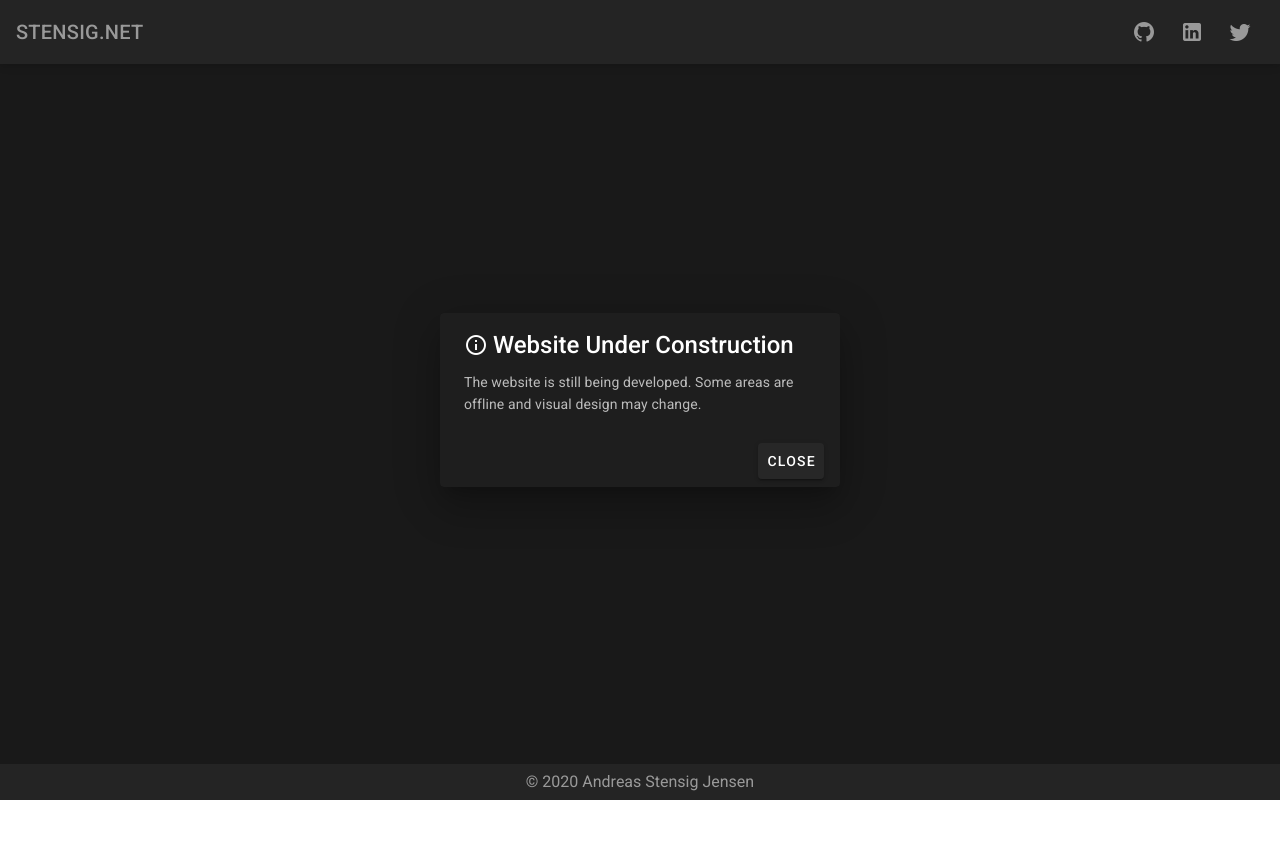
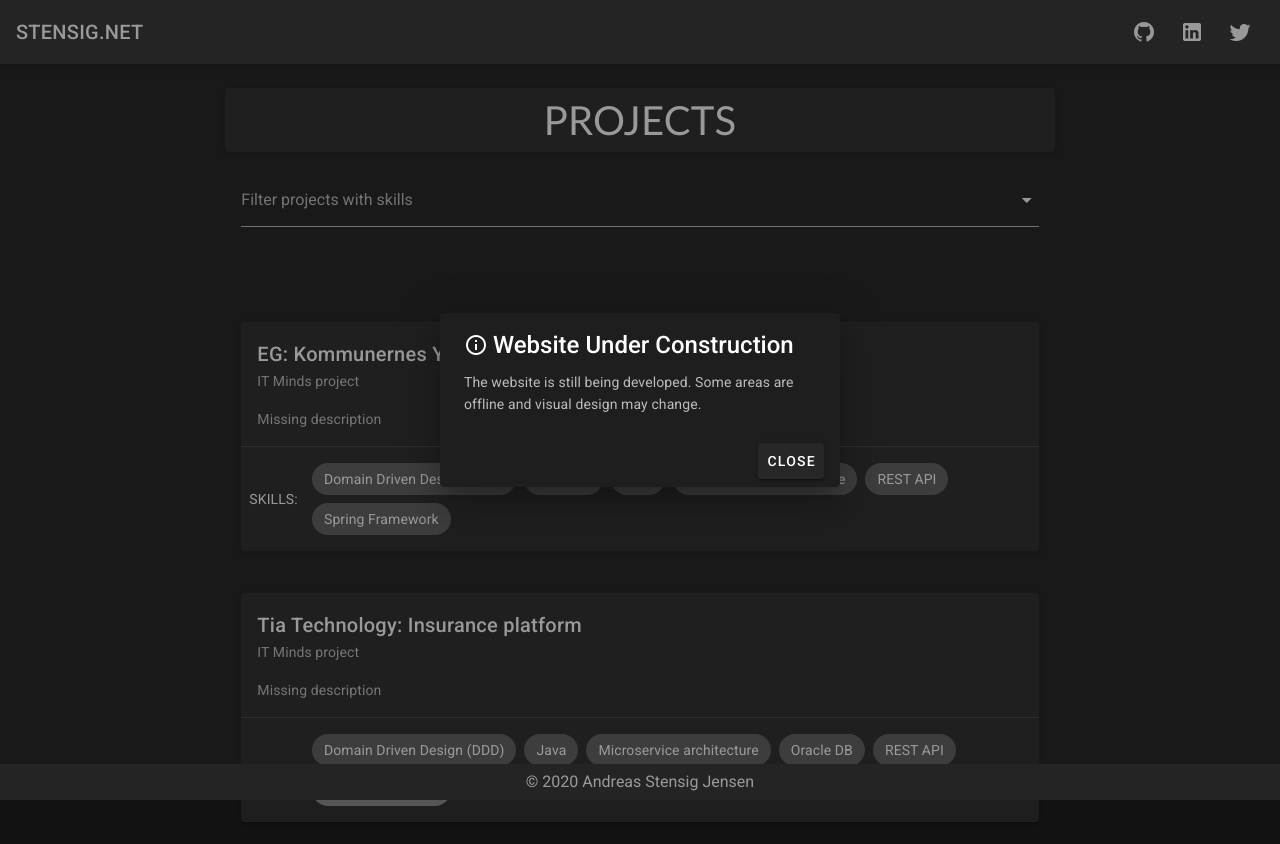
Before and after one commit to denDAY04/denDAY04.github.io, a Vue app: page /#/projects in a window 1280 px wide. Shown: the top 844 px of the page. Before the commit the page ends 800 px from the top, so only its background shows below. Built offline with nearby package versions, Linux system fonts and the light colour scheme.

Commit message:
Functional projects page

```diff
--- /dev/null
+++ b/public/data/projects.json
@@ -0,0 +1,14 @@
+[
+  {
+    "title": "EG: Kommunernes Ydelsessystem (KY)",
+    "description": "Missing description",
+    "skills": ["Java", "Spring Framework", "Microservice architecture", "REST API", "IBM DB2", "Domain Driven Design (DDD)"],
+    "affiliate": "IT Minds"
+  },
+  {
+    "title": "Tia Technology: Insurance platform",
+    "description": "Missing description",
+    "skills": ["Java", "Spring Framework", "Microservice architecture", "REST API", "Oracle DB", "Domain Driven Design (DDD)"],
+    "affiliate": "IT Minds"
+  }
+]
--- a/src/App.vue
+++ b/src/App.vue
@@ -56,9 +56,10 @@ export default {
           break;
         case 'E':
           this.snackColor = 'red darken-3';
+          console.error(this.snackMsg);
           break;
         default:
-          this.snackColor = 'purple darken-4';
+          this.snackColor = 'deep-purple accent-2';
       }
       this.showSnackMsg = true;
     },
--- a/src/router/index.js
+++ b/src/router/index.js
@@ -2,6 +2,7 @@ import Vue from 'vue';
 import Router from 'vue-router';
 import ExperiencePage from '../views/ExperiencePage.vue';
 import HomePage from '../views/HomePage.vue';
+import ProjectsPage from '../views/ProjectsPage.vue';
 
 Vue.use(Router);
 
@@ -14,8 +15,13 @@ export default new Router({
     },
     {
       path: '/experience',
-      name: 'Exp',
+      name: 'ExpPage',
       component: ExperiencePage,
+    },
+    {
+      path: '/projects',
+      name: 'ProjectsPage',
+      component: ProjectsPage,
     },
   ],
 });
--- a/src/views/HomePage.vue
+++ b/src/views/HomePage.vue
@@ -9,7 +9,7 @@
           title="Experience"
           backgroundImg="/img/books.jpg"
           description="Timeline of my employments, educations, and other professional courses"
-          destination="Exp"
+          destination="ExpPage"
         />
       </v-col>
       <v-col lg="4" md="12" cols="12">
@@ -17,6 +17,7 @@
           title="Projects"
           backgroundImg="/img/code.jpg"
           description="Explore the projects I have worked on - professionally and as hobbies"
+          destination="ProjectsPage"
         />
       </v-col>
       <v-col lg="4" md="12" cols="12">
--- /dev/null
+++ b/src/views/ProjectsPage.vue
@@ -0,0 +1,138 @@
+<template>
+  <v-row style="height: 100%; min-height: 100%;max-height: 100%">
+    <v-spacer/>
+    <v-col cols="12" lg="8" md="12">
+      <v-card>
+        <v-card-title class="justify-center text-uppercase">
+          <h1 class="area-title">Projects</h1>
+        </v-card-title>
+      </v-card>
+      <v-card-text>
+        <v-combobox
+          v-model="skillsQuery"
+          :items="skillsList"
+          label="Filter projects with skills"
+          multiple
+          clearable
+          chips
+          deletable-chips
+          @change="filterSkills"
+        ></v-combobox>
+      </v-card-text>
+      <v-card-text>
+        <v-card
+          v-for="project in displayProjects"
+          :key="project.title"
+          class="skill-card"
+        >
+          <v-card-title>{{ project.title }}</v-card-title>
+          <v-card-subtitle>{{ project.affiliate }} project</v-card-subtitle>
+          <v-card-text>
+            {{ project.description}}
+          </v-card-text>
+          <v-divider/>
+          <v-card-actions>
+            <div class="text-uppercase skills">Skills:</div>
+            <v-chip-group column>
+              <v-chip
+                v-for="skill in project.skills"
+                :key="skill"
+                @click="addQueryFilter(skill)"
+              >
+                {{ skill }}
+              </v-chip>
+            </v-chip-group>
+          </v-card-actions>
+        </v-card>
+      </v-card-text>
+    </v-col>
+    <v-spacer/>
+  </v-row>
+</template>
+
+<script>
+import axios from 'axios';
+
+export default {
+  name: 'ProjectsPage',
+  data() {
+    return {
+      projects: [],
+      skillsQuery: [],
+      skillProjectsMap: {},
+      filteredProjectKeys: [],
+      skillsList: [],
+    };
+  },
+  async created() {
+    const vm = this;
+    axios.get('data/projects.json').then((response) => {
+      vm.projects = response.data.sort((a, b) => {
+        if (a.title > b.title) return 1;
+        if (a.title < b.title) return -1;
+        return 0;
+      });
+
+      vm.projects.forEach((p) => {
+        p.skills.sort();
+        p.skills.forEach((s) => {
+          if (vm.skillProjectsMap[s] === undefined) {
+            vm.skillsList.push(s);
+            vm.skillProjectsMap[s] = [p.title];
+          } else {
+            vm.skillProjectsMap[s].push(p.title);
+          }
+        });
+      });
+
+      vm.skillsList.sort();
+    }).catch((error) => {
+      window.eventBus.$emit('message', { type: 'E', msg: `Error: ${error}` });
+    });
+  },
+  computed: {
+    displayProjects() {
+      const vm = this;
+      if (vm.skillsQuery.length > 0) {
+        return vm.projects.filter((p) => vm.filteredProjectKeys.includes(p.title));
+      }
+      return vm.projects;
+    },
+  },
+  methods: {
+    filterSkills() {
+      const vm = this;
+      vm.filteredProjectKeys = [];
+      console.log('Filtering skills');
+      console.log(vm.skillsQuery);
+      vm.skillsQuery.forEach((skill) => {
+        if (vm.skillProjectsMap[skill] !== undefined) {
+          vm.skillProjectsMap[skill].forEach((projectTitle) => {
+            if (!vm.filteredProjectKeys.includes(projectTitle)) {
+              vm.filteredProjectKeys.push(projectTitle);
+            }
+          });
+        }
+      });
+    },
+    addQueryFilter(skill) {
+      const vm = this;
+      if (!vm.skillsQuery.includes(skill)) {
+        vm.skillsQuery.push(skill);
+        vm.filterSkills();
+      } else {
+        window.eventBus.$emit('message', { type: 'I', msg: 'Already filtering on this skill' });
+      }
+    },
+  },
+};
+</script>
+
+<style scoped>
+.skill-card {
+  margin-top: 3em;
+}
+.skills {
+  margin-right: 1em;
+}
+</style>
```
